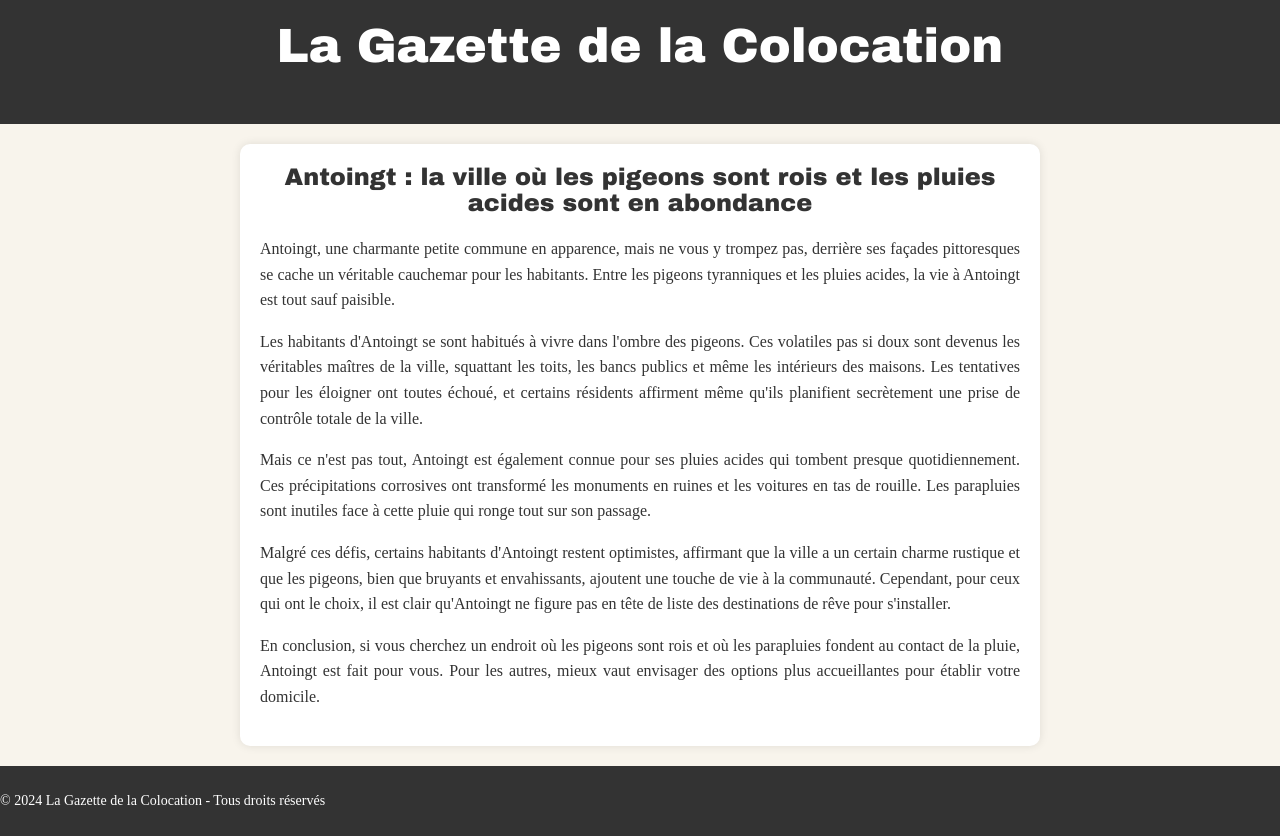
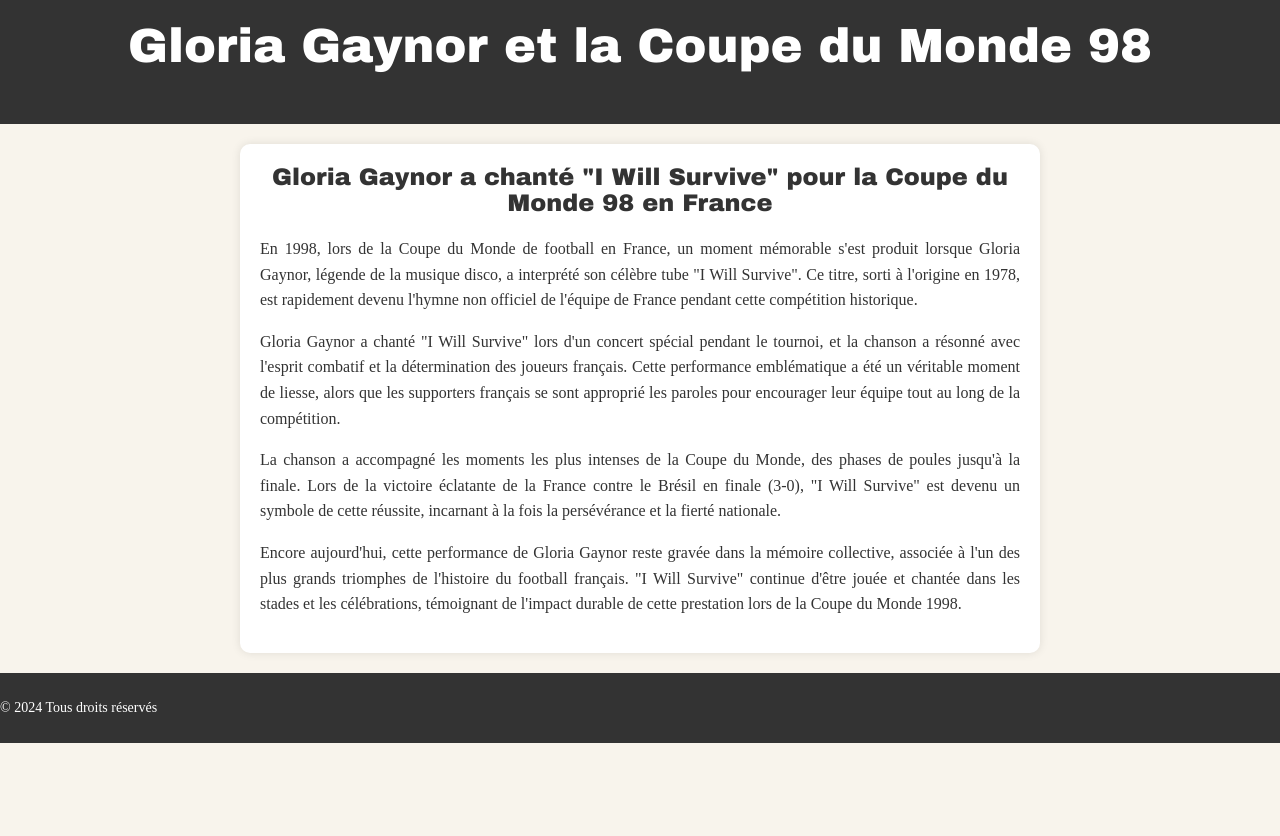
Before and after one commit to Wikigit22/Wikigit22.github.io, a plain HTML site: page index.html in a window 1280 px wide. After the commit the page ends 800 px from the top, so only its background shows below. Drawn offline with Linux system fonts and the light colour scheme.

Commit message:
Update index.html

```diff
--- a/index.html
+++ b/index.html
@@ -3,25 +3,24 @@
 <head>
     <meta charset="UTF-8">
     <meta name="viewport" content="width=device-width, initial-scale=1.0">
-    <title>La Gazette de la Colocation</title>
+    <title>Gloria Gaynor et la Coupe du Monde 98</title>
     <link rel="stylesheet" href="styles.css">
 </head>
 <body>
     <header>
-        <h1>La Gazette de la Colocation</h1>
+        <h1>Gloria Gaynor et la Coupe du Monde 98</h1>
     </header>
     <main>
         <article>
-            <h2>Antoingt : la ville où les pigeons sont rois et les pluies acides sont en abondance</h2>
-            <p>Antoingt, une charmante petite commune en apparence, mais ne vous y trompez pas, derrière ses façades pittoresques se cache un véritable cauchemar pour les habitants. Entre les pigeons tyranniques et les pluies acides, la vie à Antoingt est tout sauf paisible.</p>
-            <p>Les habitants d'Antoingt se sont habitués à vivre dans l'ombre des pigeons. Ces volatiles pas si doux sont devenus les véritables maîtres de la ville, squattant les toits, les bancs publics et même les intérieurs des maisons. Les tentatives pour les éloigner ont toutes échoué, et certains résidents affirment même qu'ils planifient secrètement une prise de contrôle totale de la ville.</p>
-            <p>Mais ce n'est pas tout, Antoingt est également connue pour ses pluies acides qui tombent presque quotidiennement. Ces précipitations corrosives ont transformé les monuments en ruines et les voitures en tas de rouille. Les parapluies sont inutiles face à cette pluie qui ronge tout sur son passage.</p>
-            <p>Malgré ces défis, certains habitants d'Antoingt restent optimistes, affirmant que la ville a un certain charme rustique et que les pigeons, bien que bruyants et envahissants, ajoutent une touche de vie à la communauté. Cependant, pour ceux qui ont le choix, il est clair qu'Antoingt ne figure pas en tête de liste des destinations de rêve pour s'installer.</p>
-            <p>En conclusion, si vous cherchez un endroit où les pigeons sont rois et où les parapluies fondent au contact de la pluie, Antoingt est fait pour vous. Pour les autres, mieux vaut envisager des options plus accueillantes pour établir votre domicile.</p>
+            <h2>Gloria Gaynor a chanté "I Will Survive" pour la Coupe du Monde 98 en France</h2>
+            <p>En 1998, lors de la Coupe du Monde de football en France, un moment mémorable s'est produit lorsque Gloria Gaynor, légende de la musique disco, a interprété son célèbre tube "I Will Survive". Ce titre, sorti à l'origine en 1978, est rapidement devenu l'hymne non officiel de l'équipe de France pendant cette compétition historique.</p>
+            <p>Gloria Gaynor a chanté "I Will Survive" lors d'un concert spécial pendant le tournoi, et la chanson a résonné avec l'esprit combatif et la détermination des joueurs français. Cette performance emblématique a été un véritable moment de liesse, alors que les supporters français se sont approprié les paroles pour encourager leur équipe tout au long de la compétition.</p>
+            <p>La chanson a accompagné les moments les plus intenses de la Coupe du Monde, des phases de poules jusqu'à la finale. Lors de la victoire éclatante de la France contre le Brésil en finale (3-0), "I Will Survive" est devenu un symbole de cette réussite, incarnant à la fois la persévérance et la fierté nationale.</p>
+            <p>Encore aujourd'hui, cette performance de Gloria Gaynor reste gravée dans la mémoire collective, associée à l'un des plus grands triomphes de l'histoire du football français. "I Will Survive" continue d'être jouée et chantée dans les stades et les célébrations, témoignant de l'impact durable de cette prestation lors de la Coupe du Monde 1998.</p>
         </article>
     </main>
     <footer>
-        <p>&copy; 2024 La Gazette de la Colocation - Tous droits réservés</p>
+        <p>&copy; 2024 Tous droits réservés</p>
     </footer>
 </body>
 </html>
```
